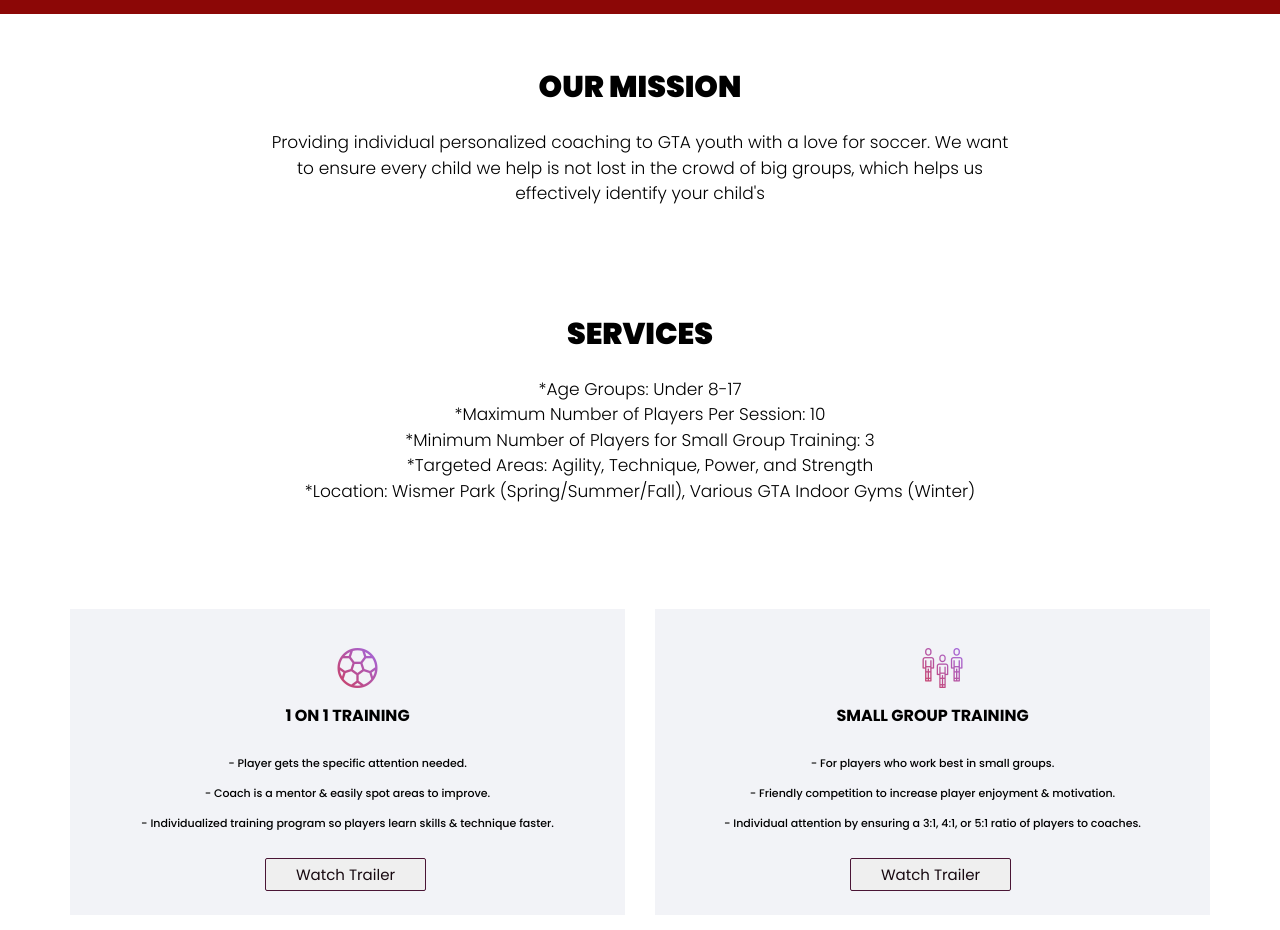
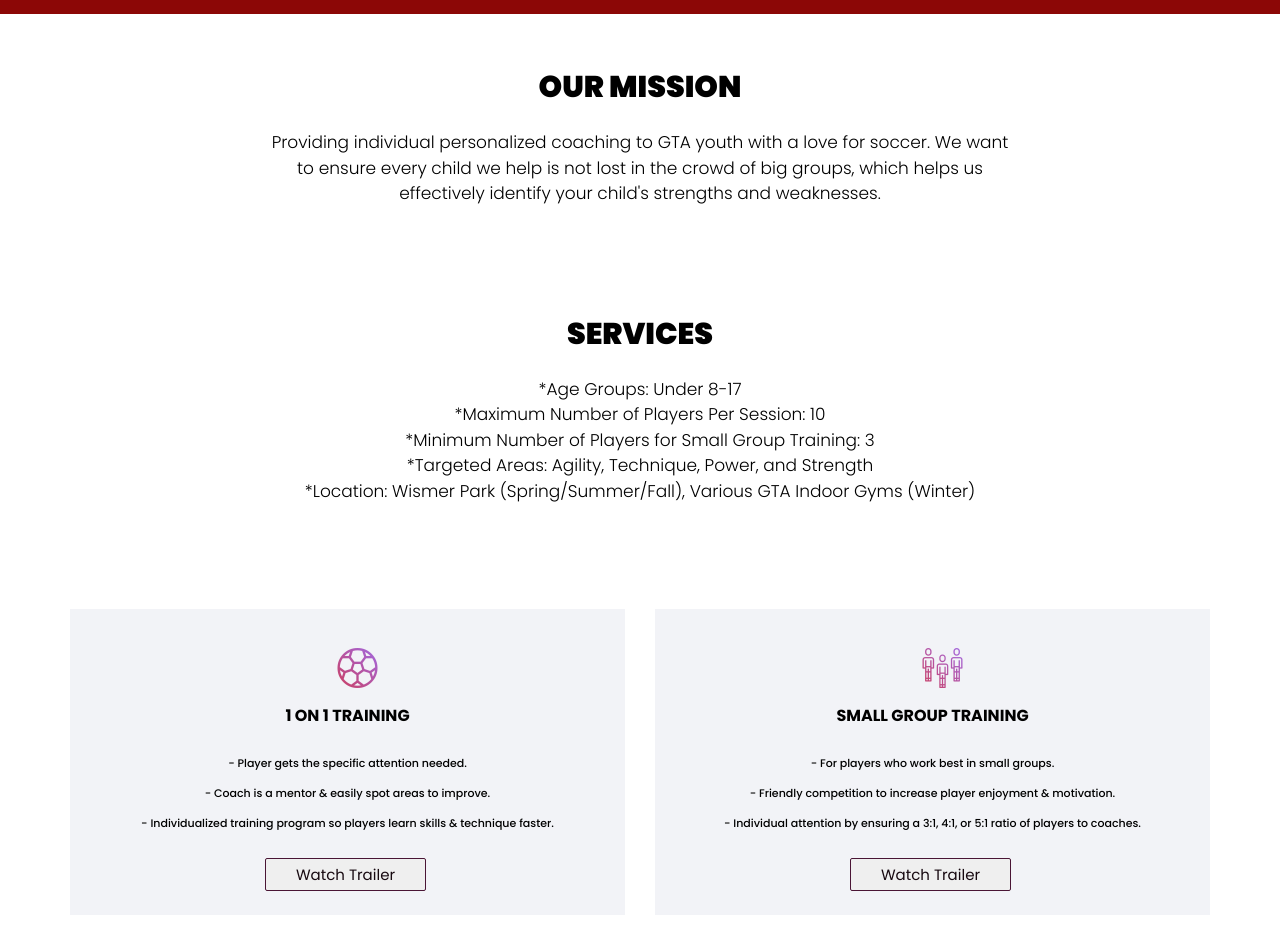
Before and after one commit to tfkathletics18/tfkwebsite, a plain HTML site: page index.html in a window 1280 px wide. Shown: the part 900-1830 px from the top of the page. Drawn offline with Linux system fonts and the light colour scheme; files whose address does not match are found by name.

Commit message:
Updated the Mission Statement
added strengths and weaknesses

```diff
--- a/index.html
+++ b/index.html
@@ -198,7 +198,7 @@
 					<div class="col-md-8 col-md-offset-2 text-center colorlib-heading animate-box">
 						<h2>Our Mission</h2>
 						<p>Providing individual personalized coaching to GTA youth with a love for soccer. We want to ensure every
-							child we help is not lost in the crowd of big groups, which helps us effectively identify your child's </p>
+							child we help is not lost in the crowd of big groups, which helps us effectively identify your child's strengths and weaknesses. </p>
 					</div>
 				</div>
 				<div class="row">
```
